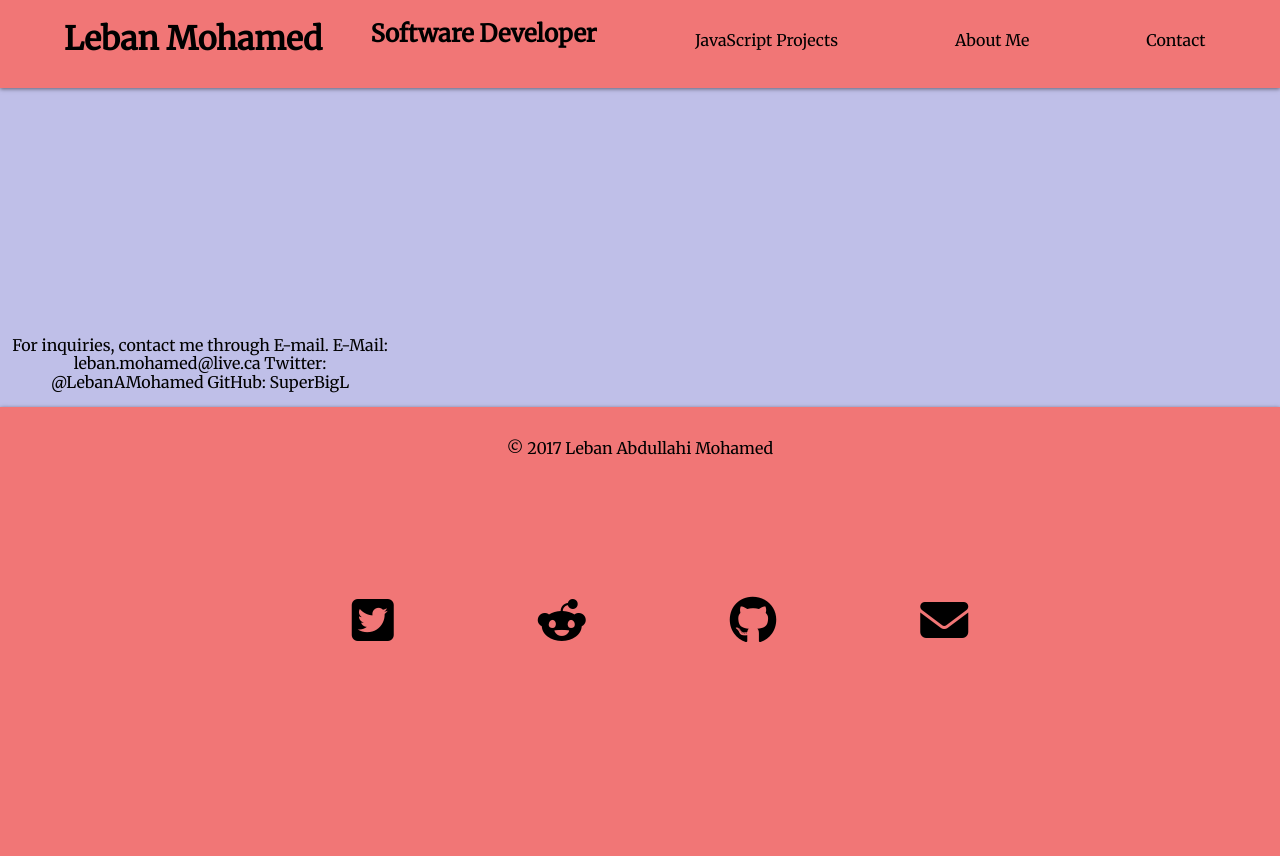
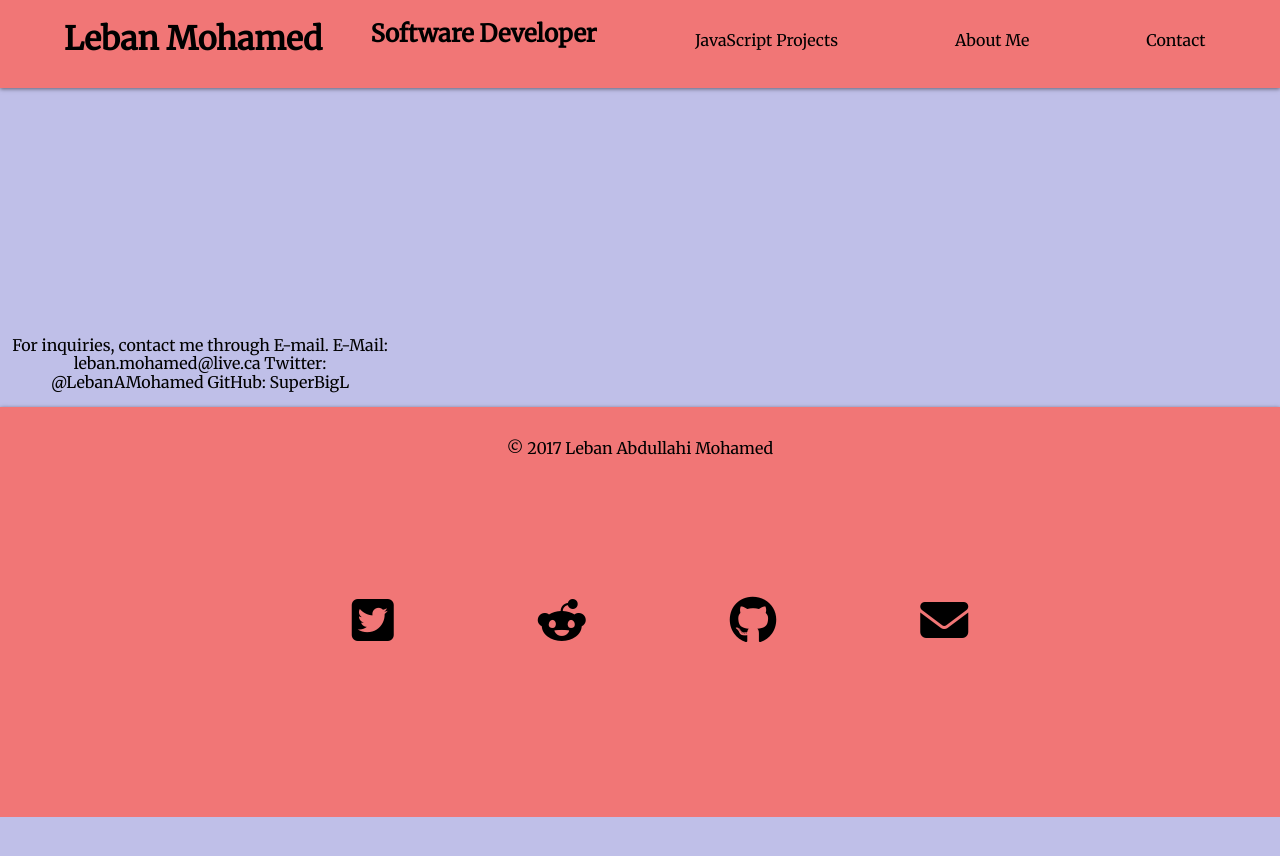
Before and after one commit to TheBigL/Leban-s-Website, a plain HTML site: page contact.html in a window 1280 px wide. After the commit the page ends 817 px from the top, so only its background shows below. Drawn offline with Linux system fonts and the light colour scheme.

Commit message:
Adjusted height of the footer

```diff
--- a/css/style.css
+++ b/css/style.css
@@ -220,7 +220,7 @@ footer
   width: 100%;
   padding: 2em 0;
   box-shadow: 0 1px 4px rgba(0, 0, 0, 0.5);
-  height: calc(100vh - 64px);
+  height: 100%;
 
 }
 
```
